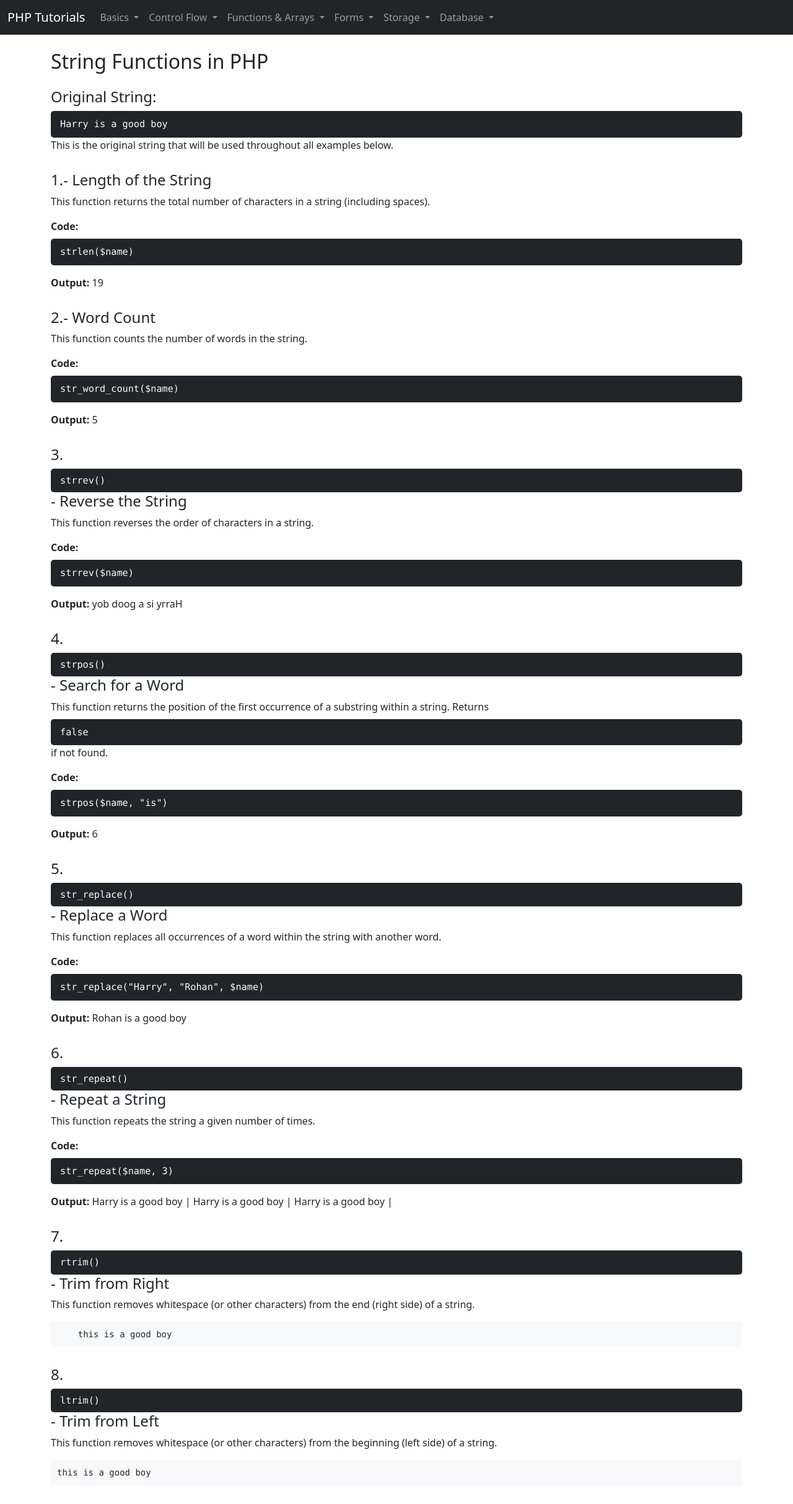
After one commit to NK-infinite/php-learning, a PHP site: the page made by Functions&Arrays/strings.php in a window 1280 px wide. The commit adds this page. Shown: the whole page at 62% size. Run offline with PHP 8.4, Linux system fonts and the light colour scheme.

Commit message:
Updated PHP website: added new files

```diff
--- /dev/null
+++ b/Functions&Arrays/strings.php
@@ -0,0 +1,109 @@
+<!DOCTYPE html>
+<html lang="en">
+
+<head>
+    <meta charset="UTF-8">
+    <meta name="viewport" content="width=device-width, initial-scale=1.0">
+    <title>PHP String Functions</title>
+    <link href="https://cdn.jsdelivr.net/npm/bootstrap@5.3.7/dist/css/bootstrap.min.css" rel="stylesheet">
+    <style>
+        /* code {
+            background-color: #000000ff;
+            padding: 4px 6px;
+            display: inline-block;
+            margin: 4px 0;
+        } */
+        code {
+            background-color: #212529;
+            color: #f8f9fa;
+      display: block;
+      padding: 10px 15px;
+      border-radius: 5px;
+      margin-top: 8px;
+      font-size: 0.95rem;
+    }
+        .section {
+            margin-bottom: 30px;
+        }
+        pre {
+            background: #f8f9fa;
+            padding: 10px;
+            border-radius: 4px;
+        }
+    </style>
+</head>
+
+<body>
+    <?php include '../includes/navbar.php'; ?>
+
+   <div class="container mt-4">
+        <h2 class="mb-4">String Functions in PHP</h2>
+
+        <?php
+            $name = "Harry is a good boy";
+        ?>
+
+        <div class="section">
+            <h4>Original String:</h4>
+            <code><?php echo $name; ?></code>
+            <p>This is the original string that will be used throughout all examples below.</p>
+        </div>
+
+        <div class="section">
+            <h4>1.- Length of the String</h4>
+            <p>This function returns the total number of characters in a string (including spaces).</p>
+            <p><strong>Code:</strong> <code>strlen($name)</code></p>
+            <p><strong>Output:</strong> <?php echo strlen($name); ?></p>
+        </div>
+
+        <div class="section">
+            <h4>2.- Word Count</h4>
+            <p>This function counts the number of words in the string.</p>
+            <p><strong>Code:</strong> <code>str_word_count($name)</code></p>
+            <p><strong>Output:</strong> <?php echo str_word_count($name); ?></p>
+        </div>
+
+        <div class="section">
+            <h4>3. <code>strrev()</code> - Reverse the String</h4>
+            <p>This function reverses the order of characters in a string.</p>
+            <p><strong>Code:</strong> <code>strrev($name)</code></p>
+            <p><strong>Output:</strong> <?php echo strrev($name); ?></p>
+        </div>
+
+        <div class="section">
+            <h4>4. <code>strpos()</code> - Search for a Word</h4>
+            <p>This function returns the position of the first occurrence of a substring within a string. Returns <code>false</code> if not found.</p>
+            <p><strong>Code:</strong> <code>strpos($name, "is")</code></p>
+            <p><strong>Output:</strong> <?php echo strpos($name, "is"); ?></p>
+        </div>
+
+        <div class="section">
+            <h4>5. <code>str_replace()</code> - Replace a Word</h4>
+            <p>This function replaces all occurrences of a word within the string with another word.</p>
+            <p><strong>Code:</strong> <code>str_replace("Harry", "Rohan", $name)</code></p>
+            <p><strong>Output:</strong> <?php echo str_replace("Harry", "Rohan", $name); ?></p>
+        </div>
+
+        <div class="section">
+            <h4>6. <code>str_repeat()</code> - Repeat a String</h4>
+            <p>This function repeats the string a given number of times.</p>
+            <p><strong>Code:</strong> <code>str_repeat($name, 3)</code></p>
+            <p><strong>Output:</strong> <?php echo str_repeat($name . " | ", 3); ?></p>
+        </div>
+
+        <div class="section">
+            <h4>7. <code>rtrim()</code> - Trim from Right</h4>
+            <p>This function removes whitespace (or other characters) from the end (right side) of a string.</p>
+            <pre><?php echo rtrim("    this is a good boy     "); ?></pre>
+        </div>
+
+        <div class="section">
+            <h4>8. <code>ltrim()</code> - Trim from Left</h4>
+            <p>This function removes whitespace (or other characters) from the beginning (left side) of a string.</p>
+            <pre><?php echo ltrim("    this is a good boy     "); ?></pre>
+        </div>
+    </div>
+
+    <script src="https://cdn.jsdelivr.net/npm/bootstrap@5.3.7/dist/js/bootstrap.bundle.min.js"></script>
+</body>
+</html>
--- a/includes/navbar.php
+++ b/includes/navbar.php
@@ -41,7 +41,7 @@
           <ul class="dropdown-menu">
             <li><a class="dropdown-item" href="functions.php">Functions</a></li>
             <li><a class="dropdown-item" href="arrays.php">Arrays</a></li>
-            <li><a class="dropdown-item" href="strings.php">Strings</a></li>
+            <li><a class="dropdown-item" href="/Learnphp/Functions&Arrays/strings.php">Strings</a></li>
           </ul>
         </li>
 
```
Also changed, not shown: Basics/datatypes.php (+40 -8 lines), Basics/operators.php (added).
